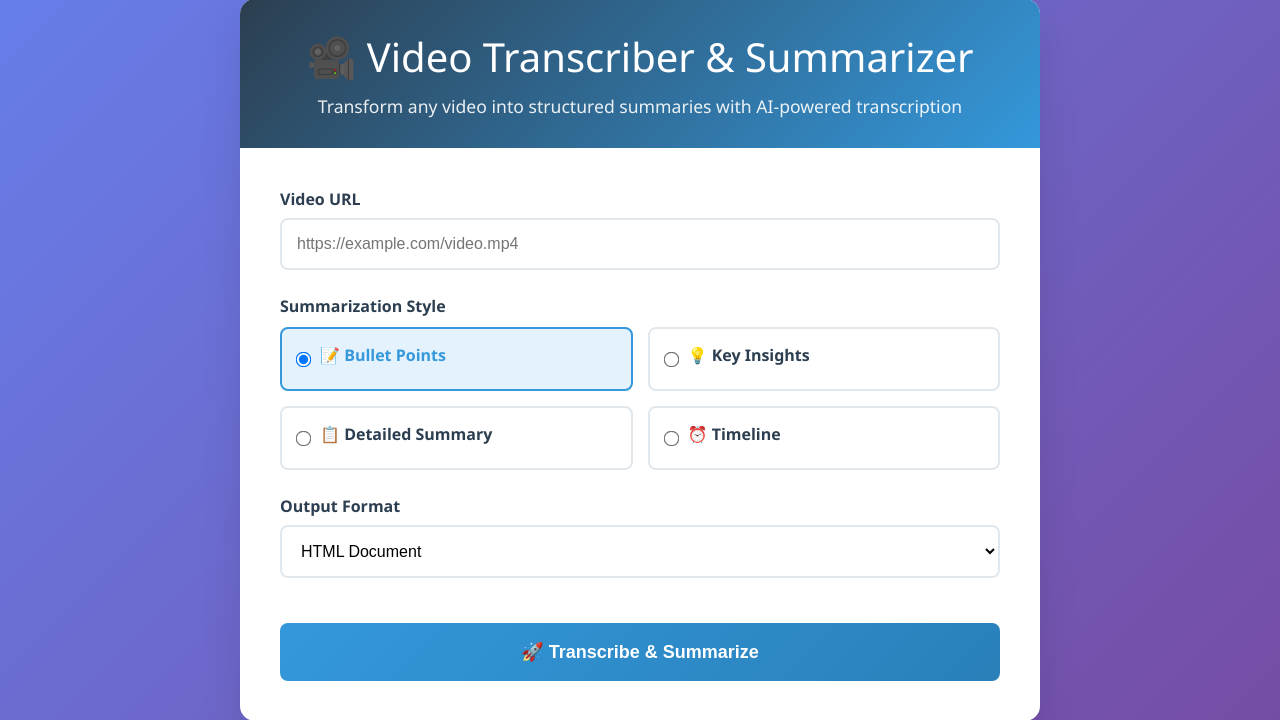
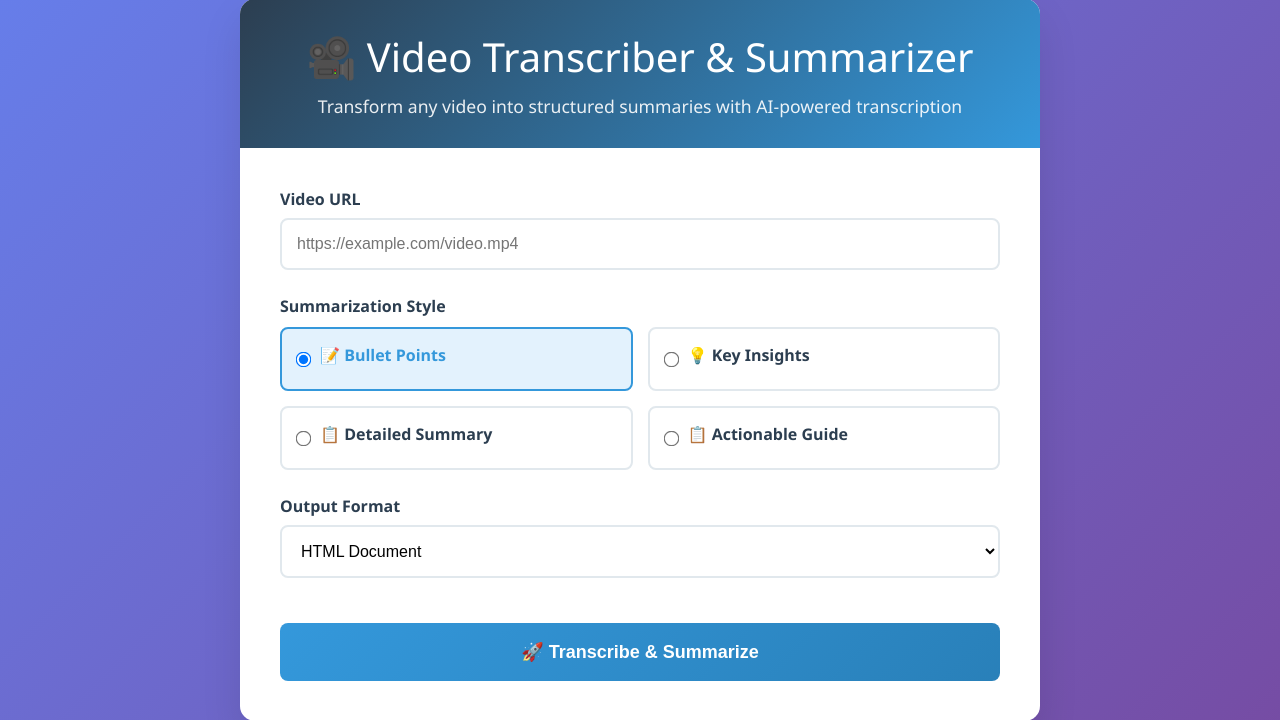
Before and after one commit to cor9/video-transcriber-summarizer, a Flask app: page / in a window 1280 px wide. Shown: the part 21-741 px from the top of the page. Run offline with Flask 3, Linux system fonts and the light colour scheme.

Commit message:
Update summarization options: Replace Timeline with Actionable Guide
- Remove Timeline summarization option
- Add Actionable Guide option with step-by-step instructions
- Update HTML template with new radio button option
- Update README documentation to reflect changes
- Improve user experience with more practical summarization format

```diff
--- a/app.py
+++ b/app.py
@@ -49,8 +49,15 @@ Transcript:
 {transcript}
 """,
 
-    "timeline": """
-Create a chronological timeline of the main events, topics, or points discussed in this video transcript. Include timestamps if possible and organize the content in the order it was presented.
+    "actionable_guide": """
+Transform the following video transcript into a practical, actionable guide. Focus on:
+1. Step-by-step instructions
+2. Specific actions the viewer can take
+3. Tools, resources, or methods mentioned
+4. Key takeaways that can be implemented immediately
+5. Clear, actionable advice
+
+Format as a practical guide with numbered steps and actionable items.
 
 Transcript:
 {transcript}
--- a/templates/index.html
+++ b/templates/index.html
@@ -341,8 +341,8 @@
                             <label for="detailed_summary">📋 Detailed Summary</label>
                         </div>
                         <div class="radio-item">
-                            <input type="radio" id="timeline" name="promptChoice" value="timeline">
-                            <label for="timeline">⏰ Timeline</label>
+                            <input type="radio" id="actionable_guide" name="promptChoice" value="actionable_guide">
+                            <label for="actionable_guide">📋 Actionable Guide</label>
                         </div>
                     </div>
                 </div>
```
Also changed, not shown: README.md, 1 other file.
